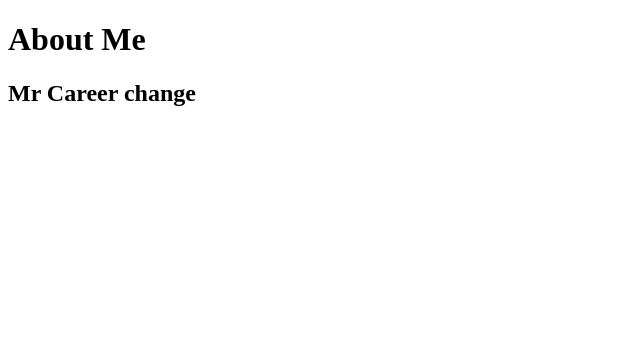
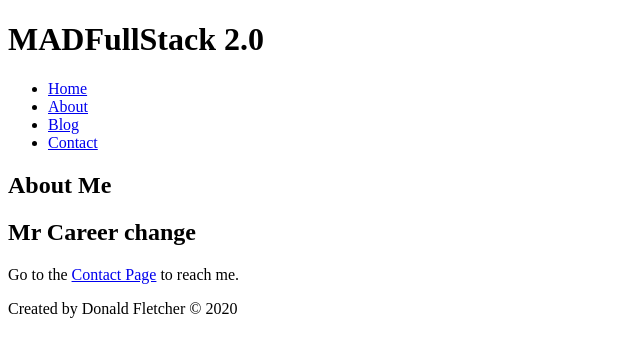
Before and after one commit to DKFletcher/gatsbyBootCamp, a Gatsby site in the folder markdownSite/: page /about in a window 1280 px wide. Shown: the whole page, without its empty margins (0-640 px from the left). Built offline with nearby package versions, Linux system fonts and the light colour scheme; Gatsby itself is replaced by a stand-in of ours.

Commit message:
Header and Footer components added.

```diff
--- /dev/null
+++ b/markdownSite/src/components/footer.js
@@ -0,0 +1,9 @@
+import React from 'react'
+
+const Footer = () => {
+  return (
+    <footer>Created by Donald Fletcher © 2020</footer>
+  )
+}
+
+export default Footer
--- /dev/null
+++ b/markdownSite/src/components/header.js
@@ -0,0 +1,26 @@
+import React from "react"
+import { Link } from "gatsby"
+
+const Header = () => {
+  return (
+    <header>
+      <h1>MADFullStack 2.0</h1>
+      <ul>
+        <li>
+          <Link to={"./"}>Home</Link>
+        </li>
+        <li>
+          <Link to={"./about"}>About</Link>
+        </li>
+        <li>
+          <Link to={"./blog"}>Blog</Link>
+        </li>
+        <li>
+          <Link to={"./contact"}>Contact</Link>
+        </li>
+      </ul>
+    </header>
+  )
+}
+
+export default Header
--- /dev/null
+++ b/markdownSite/src/components/layout.js
@@ -0,0 +1 @@
+import React from 'react'
--- a/markdownSite/src/pages/about.js
+++ b/markdownSite/src/pages/about.js
@@ -1,10 +1,18 @@
-import React from 'react'
+import React from "react"
+import { Link } from "gatsby"
+import Footer from "../components/footer"
+import Header from "../components/header"
 
 const AboutPage = () => {
   return (
     <div>
-      <h1>About Me</h1>
+      <Header />
+      <h2>About Me</h2>
       <h2>Mr Career change</h2>
+      <p>
+        Go to the <Link to={"./contact"}>Contact Page</Link> to reach me.
+      </p>
+      <Footer />
     </div>
   )
 }
```
Also changed, not shown: markdownSite/src/pages/blog.js (+6 -2 lines), markdownSite/src/pages/contact.js (+13 -2 lines), markdownSite/src/pages/index.js (+9 -2 lines).
